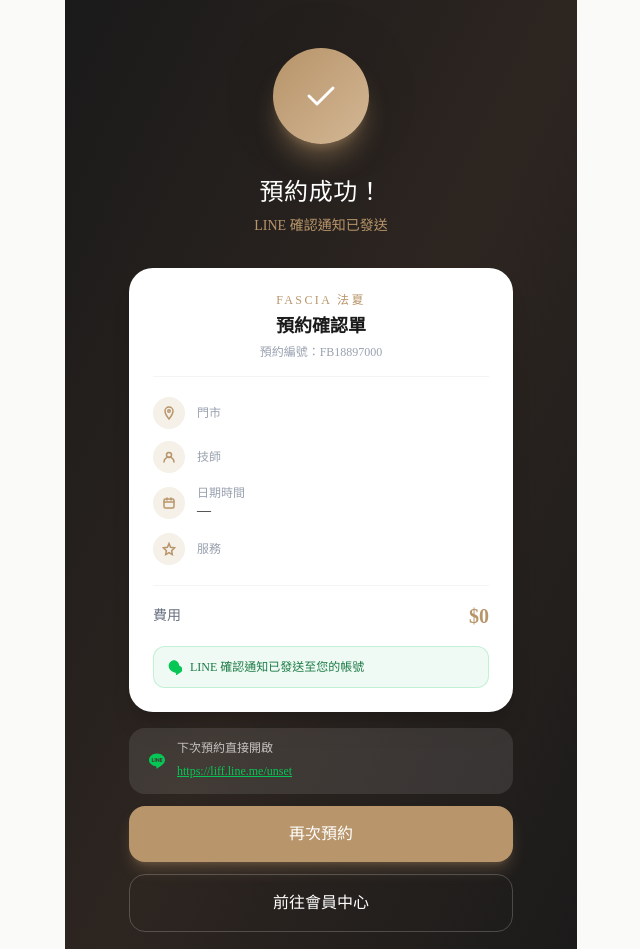
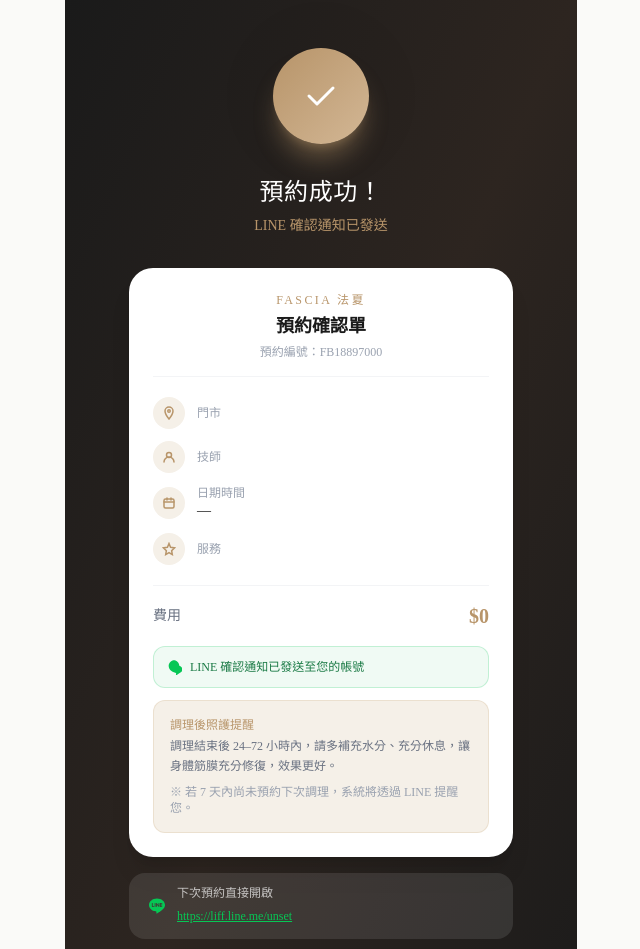
Before and after one commit to yu-chen-cheng/fascia-booking, a Next.js app: page /booking/success in a window 1280 px wide. Shown: the top 949 px of the page, without its empty margins (319-959 px from the left). Built offline with nearby package versions, Linux system fonts and the light colour scheme; no server answers.

Commit message:
Fix hours to 10:00-22:00 daily, add post-care reminder on success page

```diff
--- a/app/booking/success/page.tsx
+++ b/app/booking/success/page.tsx
@@ -120,6 +120,17 @@
           </svg>
           <p className="text-xs text-[#1a7a45]">LINE 確認通知已發送至您的帳號</p>
         </div>
+
+        {/* Post-care reminder */}
+        <div className="mt-3 bg-[#f5f0e8] border border-[#d4b896]/30 rounded-xl p-4">
+          <p className="text-xs font-medium text-[#b8956a] mb-1">調理後照護提醒</p>
+          <p className="text-xs text-gray-500 leading-relaxed">
+            調理結束後 24–72 小時內，請多補充水分、充分休息，讓身體筋膜充分修復，效果更好。
+          </p>
+          <p className="text-xs text-gray-400 mt-2">
+            ※ 若 7 天內尚未預約下次調理，系統將透過 LINE 提醒您。
+          </p>
+        </div>
       </div>
 
       {/* Action buttons */}
--- a/lib/mockData.ts
+++ b/lib/mockData.ts
@@ -47,7 +47,7 @@
     mapEmbedUrl:
       "https://www.google.com/maps/embed?pb=!1m18!1m12!1m3!1d3614.2!2d121.5538!3d25.0521!2m3!1f0!2f0!3f0!3m2!1i1024!2i768!4f13.1!3m3!1m2!1s0x0%3A0x0!2z5piO5YyX5biC5p6X5bGx5Y2A5Y2X5Lqs5p2x6KGX5ZCI5q615Lu95ZCI5L2N5q615Lu9MTMz5Y2X4bm05byg77yR5Lu95qC55Y-w!5e0!3m2!1szh-TW!2stw!4v1234567890",
     phone: "02-XXXX-XXXX",
-    hours: "週二至週日 10:00–20:00",
+    hours: "每週一至週日 10:00–22:00",
   },
   {
     id: "daan",
@@ -56,7 +56,7 @@
     mapEmbedUrl:
       "https://www.google.com/maps/embed?pb=!1m18!1m12!1m3!1d3615.0!2d121.5433!3d25.0330!2m3!1f0!2f0!3f0!3m2!1i1024!2i768!4f13.1!3m3!1m2!1s0x0%3A0x0!2z5piO5YyX5biC5aSn5a6J5Y2A5L-h5YqJ6Lev5ZubDTMw5Y2X77yH5byg77yR5Lu95Y-w!5e0!3m2!1szh-TW!2stw!4v1234567891",
     phone: "02-XXXX-XXXX",
-    hours: "週二至週日 10:00–20:00",
+    hours: "每週一至週日 10:00–22:00",
   },
   {
     id: "banqiao",
```
